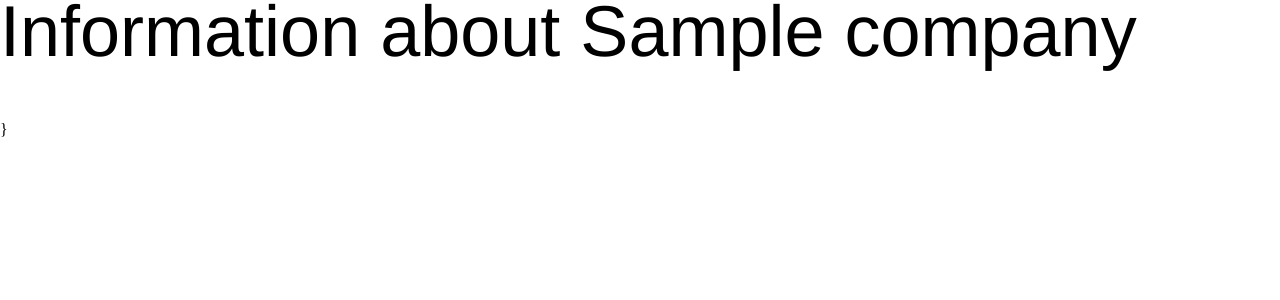
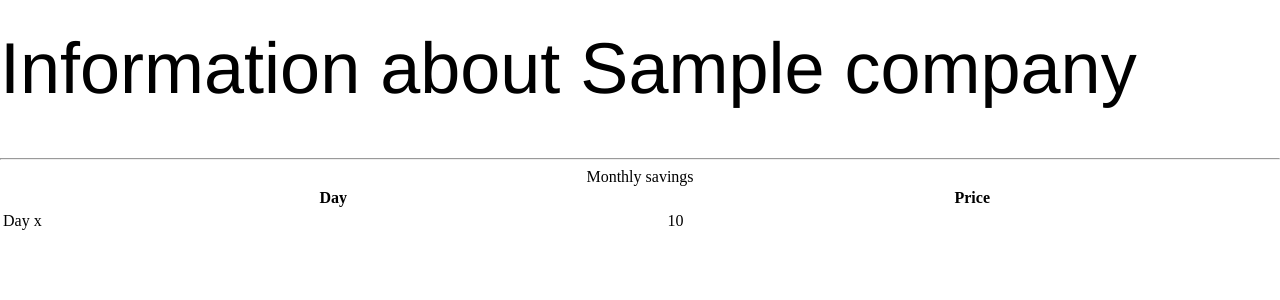
Before and after one commit to davidawad/AutoVest2, a Flask app: template templates/data.html in a window 1280 px wide. Shown: the top 300 px of the page. Run offline with Flask 2, Linux system fonts and the light colour scheme; the template is opened without the code that fills it: most values are stand-ins (such as "Sample title", 1, 10 or a date in 2020); parts of the project's set-up code (start-up, migrations or seed data) failed here and were passed over; some libraries are stand-ins or nearby versions.

Commit message:
good lord it finally worked

```diff
--- a/app.py
+++ b/app.py
@@ -26,20 +26,16 @@ def root():
     return render_template('index.html')
 
 # when someone sends  POST to /submit, take the name and message from the body
-@app.route('/data', methods=['POST'])
+@app.route('/data', methods=['GET'])
 def getData():
     signatures = table.find()
-    uname = request.form['name']
-    pword = request.form['password']
     #company = find_com(uname,pword)
+    tCompany = "AAPL US Equity"
     company = find_com('admin','admin')
     #print "company is" + str(company)
-    #print "COMPANY IS " + str(company)
-    price = testCompany("AAPL US Equity")
+    prices = runCompany(tCompany)
     #print str(price)
-    #print "SHIT IS NOW: " + str(price)
-    #price = request("http-api.openbloomberg.com")
-    return render_template('data.html', prices=True)
+    return render_template('data.html', prices=prices, company=tCompany)
 
 @app.route('/logform', methods=['GET'])
 def logform():
@@ -62,8 +58,8 @@ def find_com(uname,pword):
     return False
 
 
-def testCompany(company):
-    cmd = ["sudo", "node", "bloom.js", str(company) ]
+def runCompany(company):
+    cmd = ["node", "bloom.js", str(company) ]
     print "RUNNING COMMAND FOR " + str(company)
     proc = subprocess.Popen(cmd, stdout = subprocess.PIPE)
     stdout = proc.communicate()[0]
@@ -74,7 +70,7 @@ def testCompany(company):
         myList.append(float(line.strip().replace(" ", "")))
     return myList
 
-@app.errorhandler(error)
+@app.errorhandler(404)
 def new_page(error):
 	return render_template('error.html', error=error)
 
--- a/templates/data.html
+++ b/templates/data.html
@@ -1,18 +1,32 @@
-<h1>Information about {{company}}</h1>
-
 {% include 'header.html' %}
 
+<br>
+
+&nbsp; <h1>Information about {{company}}</h1>
+
+<hr>
+
+{#
 {% if not company %}
 <p> company not given!! </p>
 
 {% elif (not log) and company %}}
   <p> {{company}} was received but not logged in! </p>
 
-{% elif log and company and prices %}
+#}
 
-<p> prices are here </p>
-{% for price in prices %}
-  {{price}}
-{% endfor %}
-
+{% if company and prices %}
+<table style="width:100%">
+  <caption>Monthly savings</caption>
+  <tr>
+    <th>Day</th>
+    <th>Price</th>
+  </tr>
+  {% for price in prices %}
+    <tr>
+      <td>Day x</td>
+      <td>{{price}}</td>
+    </tr>
+  {% endfor %}
+</table>
 {% endif %}
```
Also changed, not shown: templates/index.html (+10 -11 lines), templates/logform.html (+12 -1 lines).
